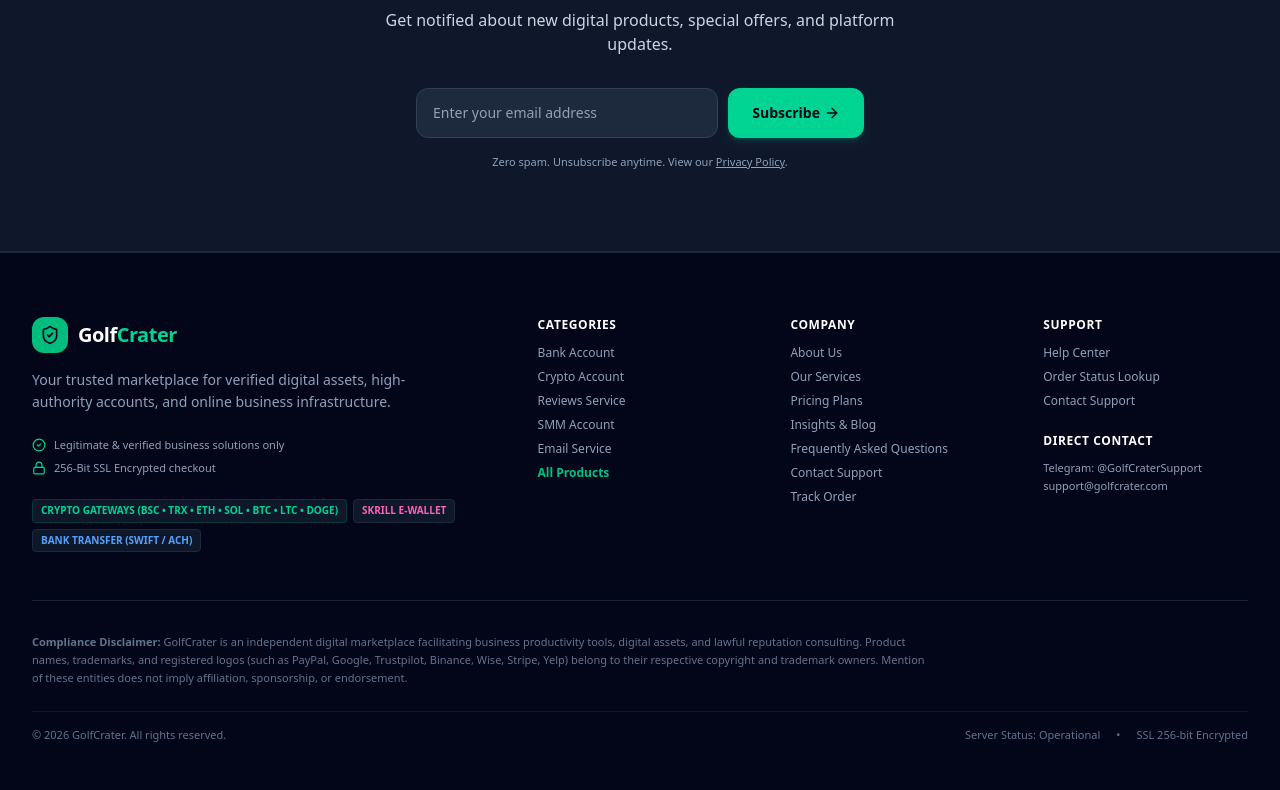
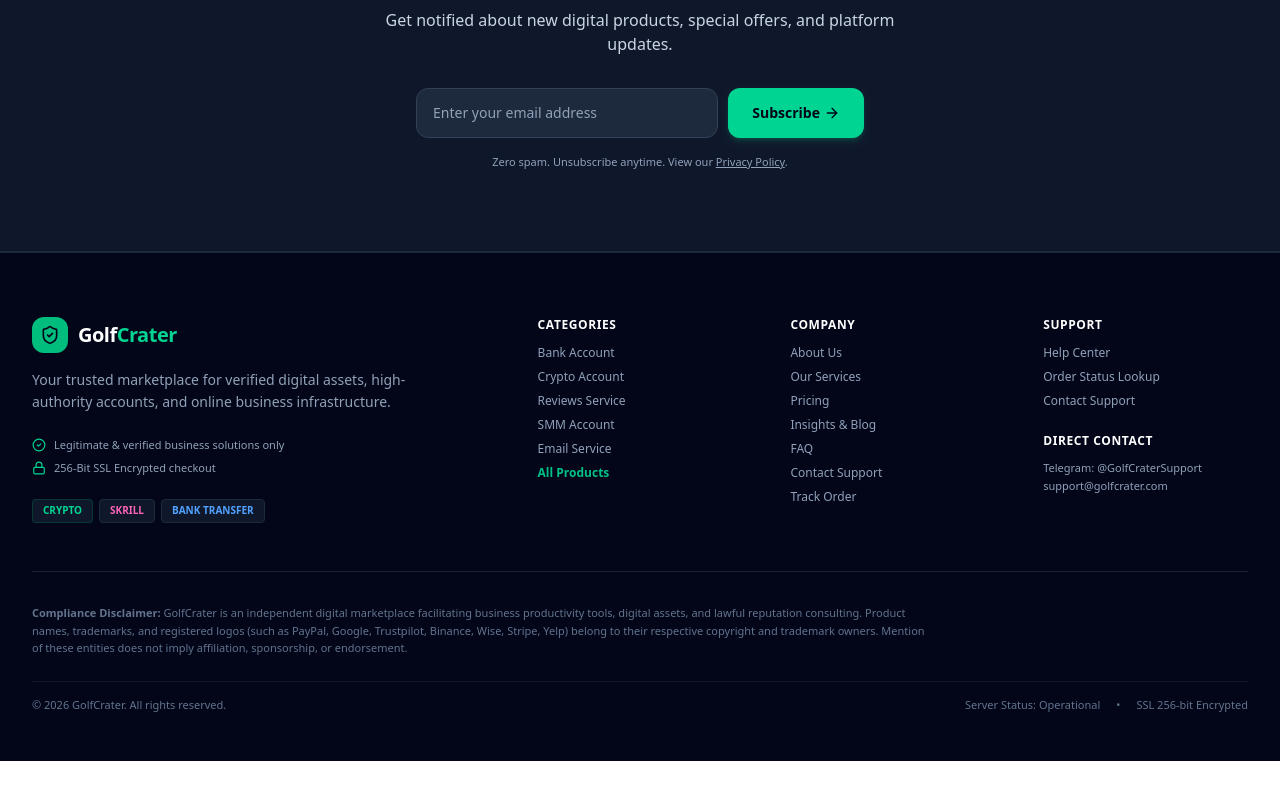
Before and after one commit to skyhostx/GolfCrater, a React (Vite) app: page / in a window 1280 px wide. Shown: the part 9977-10767 px from the top of the page. After the commit the page ends 10738 px from the top, so only its background shows below. Built offline with nearby package versions, Linux system fonts and the light colour scheme.

Commit message:
style: simplify payment method badges in footer
Condensed payment method labels in the footer for a cleaner UI and added descriptive tooltips for accessibility. Also renamed the "Pricing Plans" link to "Pricing".

```diff
--- a/src/components/Footer.tsx
+++ b/src/components/Footer.tsx
@@ -57,9 +57,24 @@
 
             {/* Payment Method Badges in footer */}
             <div className="pt-2 flex flex-wrap items-center gap-1.5 text-slate-400 text-[10px] font-bold uppercase">
-              <span className="bg-slate-900 border border-emerald-900/60 text-emerald-400 px-2 py-1 rounded-sm">Crypto Gateways (BSC • TRX • ETH • SOL • BTC • LTC • DOGE)</span>
-              <span className="bg-slate-900 border border-slate-800 text-pink-400 px-2 py-1 rounded-sm">Skrill E-Wallet</span>
-              <span className="bg-slate-900 border border-slate-800 text-blue-400 px-2 py-1 rounded-sm">Bank Transfer (SWIFT / ACH)</span>
+              <span
+                title="Crypto Gateways: BSC, TRX, ETH, SOL, BTC, LTC, DOGE"
+                className="bg-slate-900 border border-emerald-900/60 text-emerald-400 px-2.5 py-1 rounded-sm"
+              >
+                Crypto
+              </span>
+              <span
+                title="Skrill E-Wallet"
+                className="bg-slate-900 border border-slate-800 text-pink-400 px-2.5 py-1 rounded-sm"
+              >
+                Skrill
+              </span>
+              <span
+                title="Bank Transfer (SWIFT / ACH)"
+                className="bg-slate-900 border border-slate-800 text-blue-400 px-2.5 py-1 rounded-sm"
+              >
+                Bank Transfer
+              </span>
             </div>
           </div>
 
@@ -156,7 +171,7 @@
                   onClick={(e) => handleLinkClick(e, { page: 'pricing' })}
                   className="hover:text-emerald-400 transition-colors block"
                 >
-                  Pricing Plans
+                  Pricing
                 </a>
               </li>
               <li>
@@ -174,7 +189,7 @@
                   onClick={(e) => handleLinkClick(e, { page: 'faq' })}
                   className="hover:text-emerald-400 transition-colors block"
                 >
-                  Frequently Asked Questions
+                  FAQ
                 </a>
               </li>
               <li>
```
